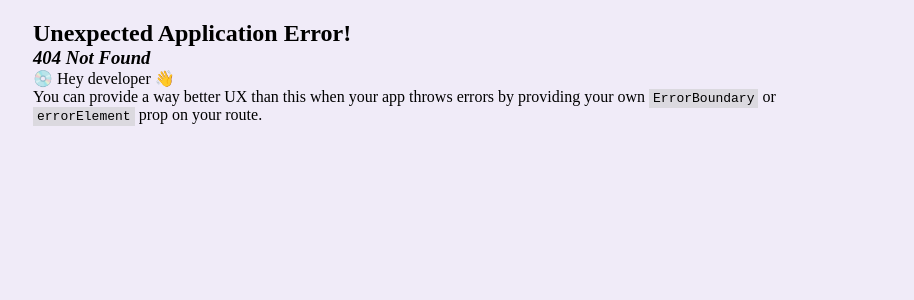
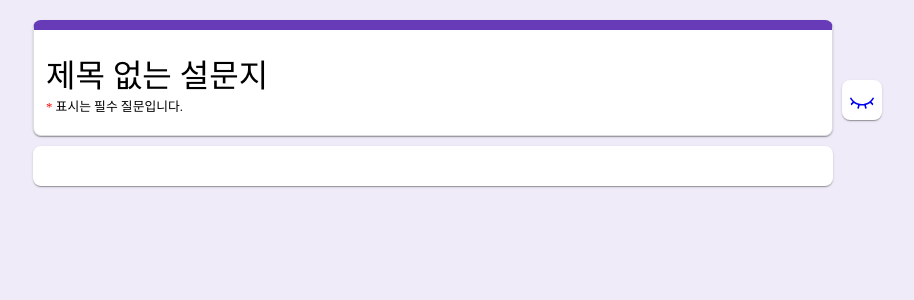
Before and after one commit to 938938/google-form-clone, a React (Create React App) app: page /submit in a window 1280 px wide. Before the commit this address had no page. Shown: the top 300 px of the page, without its empty margins (207-1121 px from the left). Built offline with nearby package versions, Linux system fonts and the light colour scheme.

Commit message:
[feat] 제출화면 보기 기능 구현

```diff
--- a/src/components/Question/Question.tsx
+++ b/src/components/Question/Question.tsx
@@ -55,7 +55,6 @@ const Question: React.FC<QuestionType> = ({
         <select defaultValue={type} onChange={editTypeHandler}>
           <option value='short'>단답형</option>
           <option value='paragraph'>장문형</option>
-          <hr />
           <option value='multiple'>객관식 질문</option>
           <option value='checkboxes'>체크박스</option>
           <option value='dropdown'>드롭박스</option>
--- a/src/components/QuestionList.tsx
+++ b/src/components/QuestionList.tsx
@@ -6,7 +6,6 @@ import { PreviewType } from '../model/Type';
 
 const QuestionList: React.FC<PreviewType> = ({ preview }) => {
   const data = useSelector((state: RootState) => state.question);
-  console.log(data);
   return (
     <div>
       {data.map((ele, idx) =>
--- a/src/pages/Preview.tsx
+++ b/src/pages/Preview.tsx
@@ -1,3 +1,4 @@
+import { Link } from 'react-router-dom';
 import QuestionList from '../components/QuestionList';
 import Title from '../components/Title';
 import style from './Preview.module.css';
@@ -8,9 +9,11 @@ const Preview = () => {
       <Title preview={true} />
       <QuestionList preview={true} />
       <div className={style.btns}>
-        <button className={style.submitBtn} type='submit'>
-          제출
-        </button>
+        <Link to='/submit'>
+          <button className={style.submitBtn} type='submit'>
+            제출
+          </button>
+        </Link>
         <button className={style.delBtn}>양식 지우기</button>
       </div>
     </form>
--- /dev/null
+++ b/src/pages/Submit.tsx
@@ -0,0 +1,24 @@
+import { useSelector } from 'react-redux';
+import Title from '../components/Title';
+import Container from '../components/common/Container';
+import { RootState } from '../store/store';
+
+const Submit = () => {
+  const data = useSelector((state: RootState) => state.question);
+  return (
+    <div>
+      <Title preview={true} />
+      {data &&
+        data.map((ele, idx) => (
+          <Container key={idx}>
+            <h2>{ele.title}</h2>
+            {ele.selected.map((select, index) => (
+              <p key={index}>{select}</p>
+            ))}
+          </Container>
+        ))}
+    </div>
+  );
+};
+
+export default Submit;
--- a/src/router.tsx
+++ b/src/router.tsx
@@ -3,6 +3,7 @@ import { createBrowserRouter } from 'react-router-dom';
 import Main from './pages/Main';
 import Preview from './pages/Preview';
 import Layout from './pages/Layout';
+import Submit from './pages/Submit';
 
 export const routers: RemixRouter = createBrowserRouter([
   {
@@ -17,6 +18,10 @@ export const routers: RemixRouter = createBrowserRouter([
         path: '/preview',
         element: <Preview />,
       },
+      {
+        path: '/submit',
+        element: <Submit />,
+      },
     ],
   },
 ]);
--- a/src/store/questionSlice.ts
+++ b/src/store/questionSlice.ts
@@ -96,7 +96,6 @@ const questionSlice = createSlice({
     },
     checkBoxSelect: (state, action) => {
       const { idx, value, checked } = action.payload;
-      console.log(idx, value, checked);
       if (checked) {
         state[idx].selected.push(value);
       } else {
```
